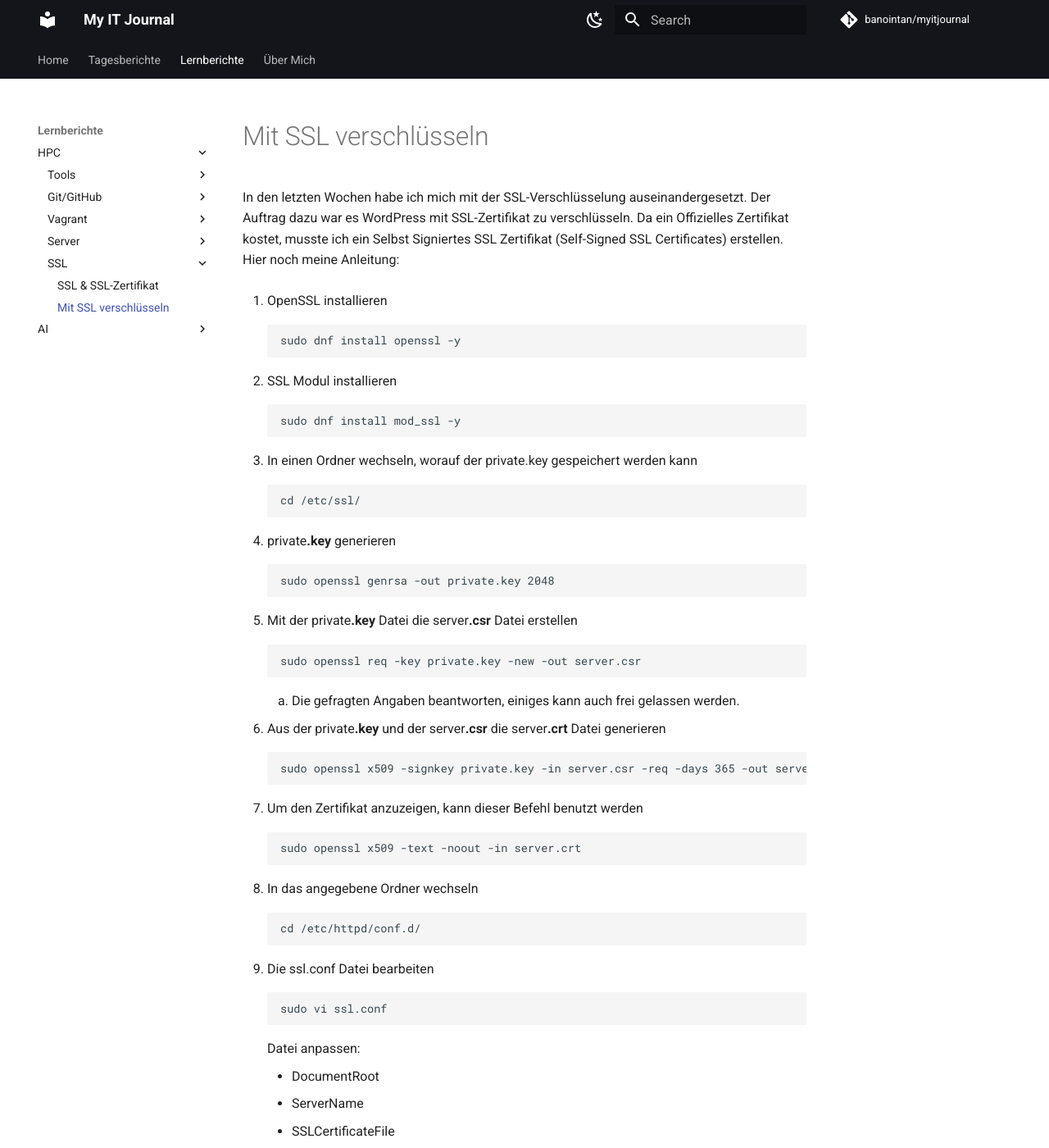
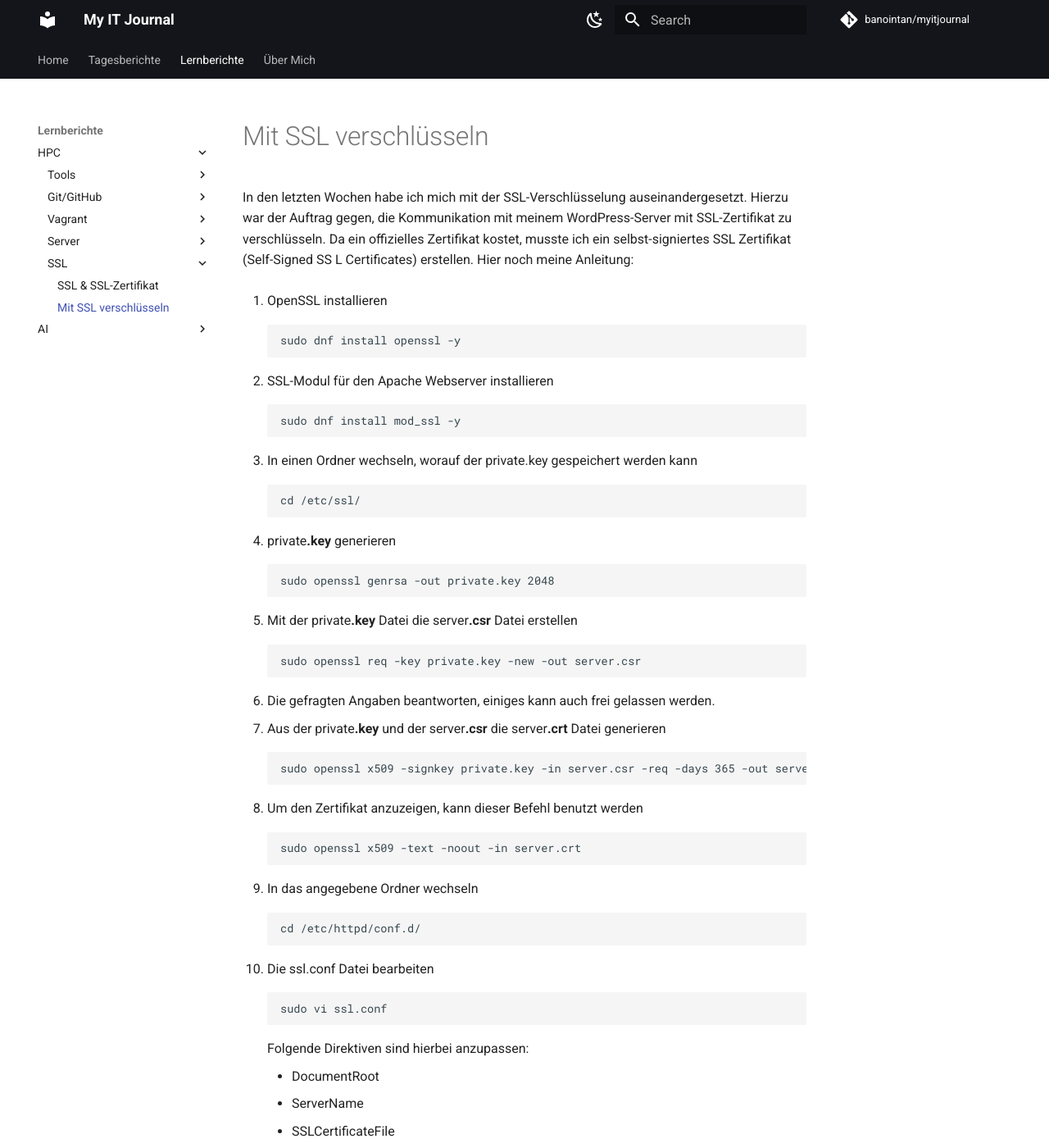
Before and after one commit to banointan/myitjournal, an MkDocs documentation site: the page built from docs/lernberichte/hpc/ssl/lb10.md, in a window 1280 px wide and 1400 px high. Shown: the whole window at 82% size. Built offline with MkDocs 1.6.1 and Material for MkDocs 9.7.7, drawn with Linux system fonts in a browser that asks for light colours; comment, search, counter and statistics services are not loaded.

```diff
--- a/docs/lernberichte/hpc/ssl/lb10.md
+++ b/docs/lernberichte/hpc/ssl/lb10.md
@@ -1,10 +1,10 @@
-In den letzten Wochen habe ich mich mit der SSL-Verschlüsselung auseinandergesetzt. Der Auftrag dazu war es WordPress mit SSL-Zertifikat zu verschlüsseln. Da ein Offizielles Zertifikat kostet, musste ich ein Selbst Signiertes SSL Zertifikat (Self-Signed SSL Certificates) erstellen. Hier noch meine Anleitung:
+In den letzten Wochen habe ich mich mit der SSL-Verschlüsselung auseinandergesetzt. Hierzu war der Auftrag gegen, die Kommunikation mit meinem WordPress-Server mit SSL-Zertifikat zu verschlüsseln. Da ein offizielles Zertifikat kostet, musste ich ein selbst-signiertes SSL Zertifikat (Self-Signed SS L Certificates) erstellen. Hier noch meine Anleitung:
 
 1. OpenSSL installieren
 
         sudo dnf install openssl -y
 
-2. SSL Modul installieren
+2. SSL-Modul für den Apache Webserver installieren
 
         sudo dnf install mod_ssl -y
 
@@ -20,7 +20,7 @@ In den letzten Wochen habe ich mich mit der SSL-Verschlüsselung auseinandergese
 
         sudo openssl req -key private.key -new -out server.csr
 
-    6. Die gefragten Angaben beantworten, einiges kann auch frei gelassen werden.
+6. Die gefragten Angaben beantworten, einiges kann auch frei gelassen werden.
 
 7. Aus der private**.key** und der server**.csr** die server**.crt** Datei generieren
 
@@ -38,7 +38,7 @@ In den letzten Wochen habe ich mich mit der SSL-Verschlüsselung auseinandergese
 
         sudo vi ssl.conf
 
-    Datei anpassen:
+    Folgende Direktiven sind hierbei anzupassen:
 
     - DocumentRoot
     - ServerName
```
Also changed, not shown: docs/tagesberichte/2023/januar/tb11.md (+2 -2 lines), docs/tagesberichte/2023/januar/tb12.md (+1 -1 lines), docs/tagesberichte/2023/januar/tb13.md (+2 -2 lines), docs/tagesberichte/2023/januar/tb14.md (+2 -2 lines), docs/tagesberichte/2023/januar/tb15.md (+3 -3 lines).
